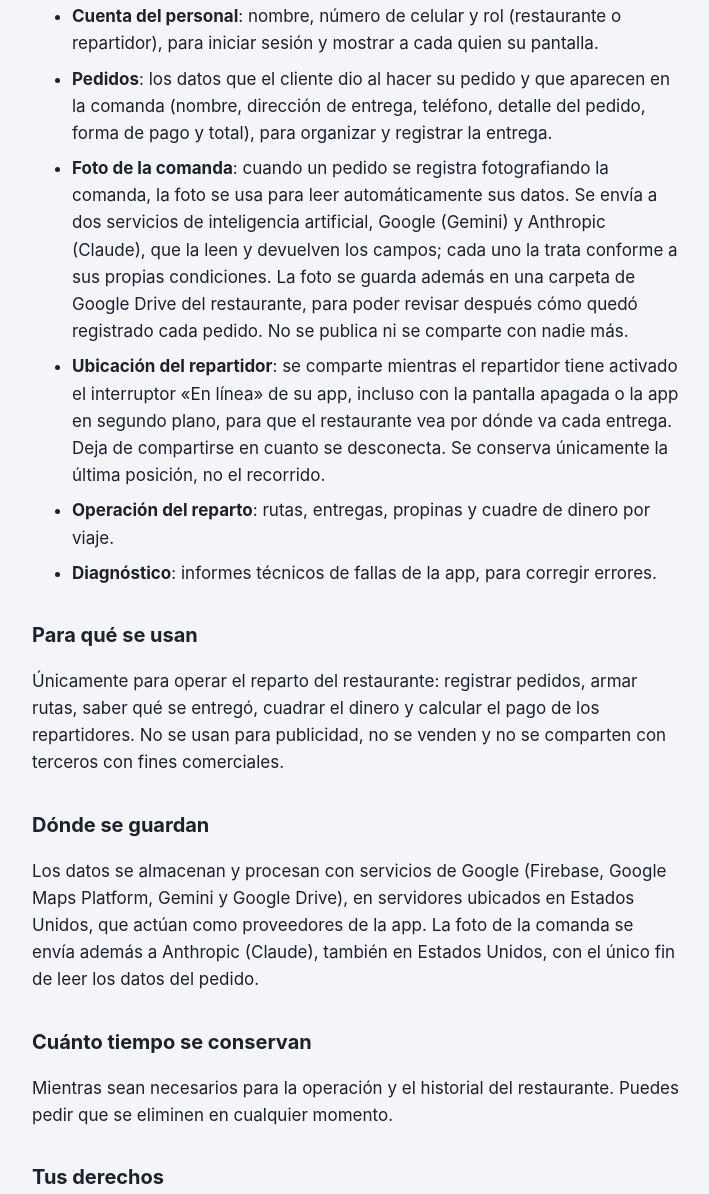
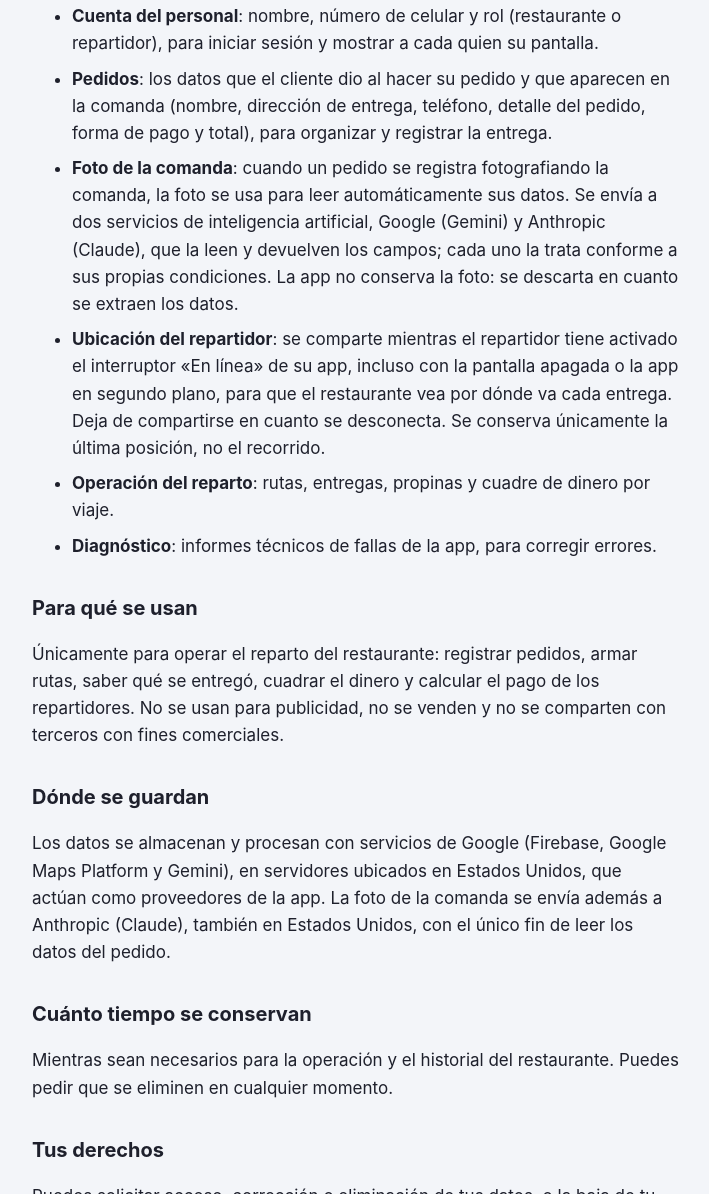
Before and after one commit to Felipeveliz/delivery-network-site, a plain HTML site: page privacidad.html in a window 1280 px wide. Shown: the part 377-1571 px from the top of the page, without its empty margins (284-993 px from the left). Drawn offline with Linux system fonts and the light colour scheme.

Commit message:
Say again that the ticket photo is not kept
The archive that copied every ticket photo to the restaurant's Drive was
switched off the same day it was documented here: with the point of sale
writing and printing the ticket, the photo is only the fallback, and the
Drive credential had to be revoked. Nothing is stored any more, so the
policy goes back to saying so, and Drive leaves the list of services.

Co-Authored-By: Claude Opus 5 <noreply@anthropic.com>

```diff
--- a/privacidad.html
+++ b/privacidad.html
@@ -18,7 +18,7 @@
 <ul>
 <li><strong>Cuenta del personal</strong>: nombre, número de celular y rol (restaurante o repartidor), para iniciar sesión y mostrar a cada quien su pantalla.</li>
 <li><strong>Pedidos</strong>: los datos que el cliente dio al hacer su pedido y que aparecen en la comanda (nombre, dirección de entrega, teléfono, detalle del pedido, forma de pago y total), para organizar y registrar la entrega.</li>
-<li><strong>Foto de la comanda</strong>: cuando un pedido se registra fotografiando la comanda, la foto se usa para leer automáticamente sus datos. Se envía a dos servicios de inteligencia artificial, Google (Gemini) y Anthropic (Claude), que la leen y devuelven los campos; cada uno la trata conforme a sus propias condiciones. La foto se guarda además en una carpeta de Google Drive del restaurante, para poder revisar después cómo quedó registrado cada pedido. No se publica ni se comparte con nadie más.</li>
+<li><strong>Foto de la comanda</strong>: cuando un pedido se registra fotografiando la comanda, la foto se usa para leer automáticamente sus datos. Se envía a dos servicios de inteligencia artificial, Google (Gemini) y Anthropic (Claude), que la leen y devuelven los campos; cada uno la trata conforme a sus propias condiciones. La app no conserva la foto: se descarta en cuanto se extraen los datos.</li>
 <li><strong>Ubicación del repartidor</strong>: se comparte mientras el repartidor tiene activado el interruptor «En línea» de su app, incluso con la pantalla apagada o la app en segundo plano, para que el restaurante vea por dónde va cada entrega. Deja de compartirse en cuanto se desconecta. Se conserva únicamente la última posición, no el recorrido.</li>
 <li><strong>Operación del reparto</strong>: rutas, entregas, propinas y cuadre de dinero por viaje.</li>
 <li><strong>Diagnóstico</strong>: informes técnicos de fallas de la app, para corregir errores.</li>
@@ -28,7 +28,7 @@
 <p>Únicamente para operar el reparto del restaurante: registrar pedidos, armar rutas, saber qué se entregó, cuadrar el dinero y calcular el pago de los repartidores. No se usan para publicidad, no se venden y no se comparten con terceros con fines comerciales.</p>
 
 <h2>Dónde se guardan</h2>
-<p>Los datos se almacenan y procesan con servicios de Google (Firebase, Google Maps Platform, Gemini y Google Drive), en servidores ubicados en Estados Unidos, que actúan como proveedores de la app. La foto de la comanda se envía además a Anthropic (Claude), también en Estados Unidos, con el único fin de leer los datos del pedido.</p>
+<p>Los datos se almacenan y procesan con servicios de Google (Firebase, Google Maps Platform y Gemini), en servidores ubicados en Estados Unidos, que actúan como proveedores de la app. La foto de la comanda se envía además a Anthropic (Claude), también en Estados Unidos, con el único fin de leer los datos del pedido.</p>
 
 <h2>Cuánto tiempo se conservan</h2>
 <p>Mientras sean necesarios para la operación y el historial del restaurante. Puedes pedir que se eliminen en cualquier momento.</p>
```
